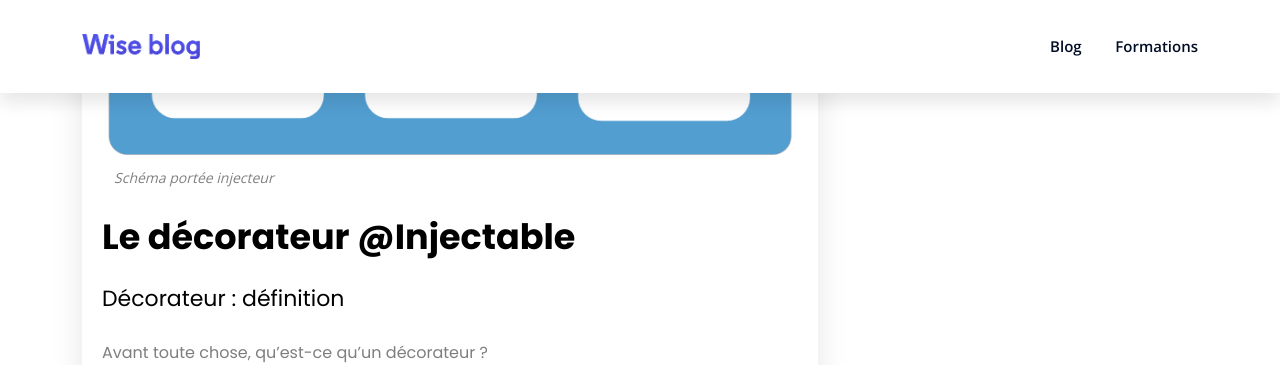
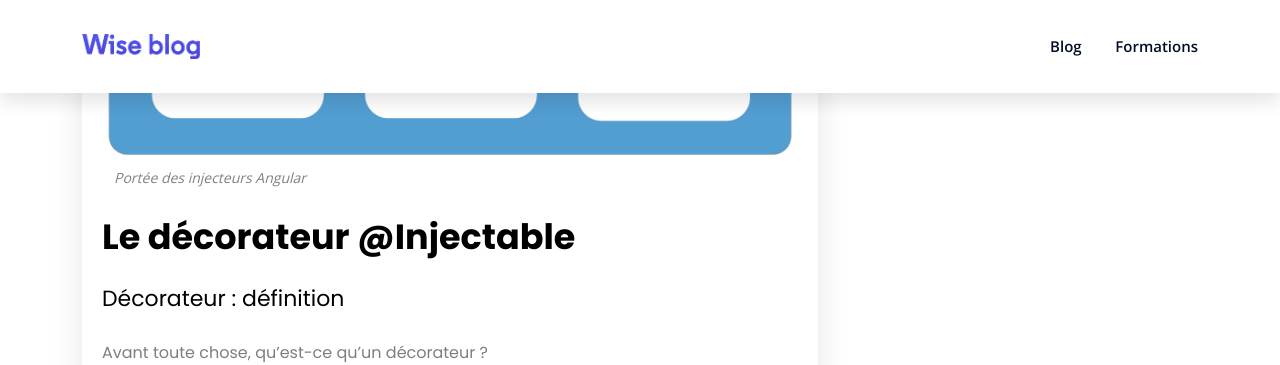
Before and after one commit to hubergerard/blog-codewise, a Jekyll site: the page built from _posts/2020-06-24-angular-parametrer-injection-dependance.html, in a window 1280 px wide and 900 px high, scrolled down 2348 px. Shown: the top 365 px of the window. Built offline with Jekyll 4.4.1, drawn with Linux system fonts in a browser that asks for light colours; comment, search, counter and statistics services are not loaded; some of the changed text lies outside the part shown.

Commit message:
Update 2020-06-24-angular-parametrer-injection-dependance.html

```diff
--- a/_posts/2020-06-24-angular-parametrer-injection-dependance.html
+++ b/_posts/2020-06-24-angular-parametrer-injection-dependance.html
@@ -48,7 +48,7 @@ lang: fr
 </p>
 
 <img alt="schéma portée injecteur angular @injectable" class="w-100" src="assets/img/blog/schema_injector_scope.png" class="img-caption" class="img-shadow"/>
-<div class="image-caption">Schéma portée injecteur</div>
+<div class="image-caption">Portée des injecteurs Angular</div>
 
 <a id="decorator-injectable" class="anchor"></a>
 <h2>Le décorateur @Injectable</h2>
```
